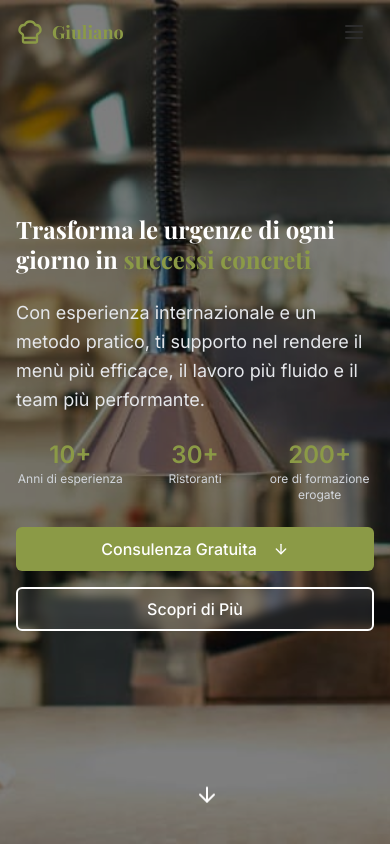
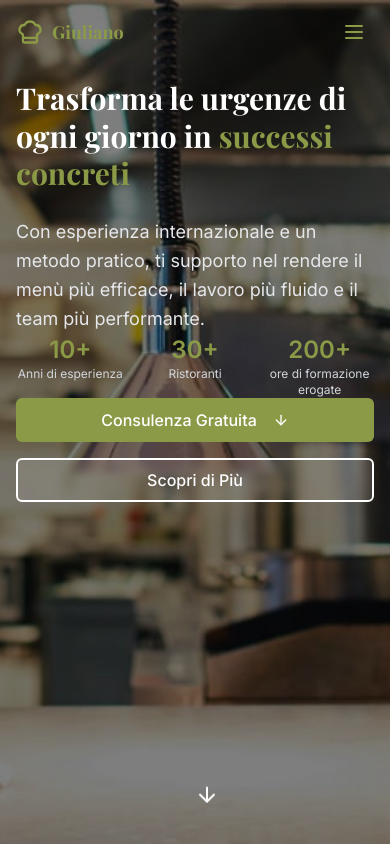
Before and after one commit to poma-protocol/giuliano-site, a React (Vite) app: page / in a window 390 px wide. Shown: the top 844 px of the page. Built offline with nearby package versions, Linux system fonts and the light colour scheme.

Commit message:
feat: ui changes

```diff
--- a/src/components/HeroSection.tsx
+++ b/src/components/HeroSection.tsx
@@ -11,7 +11,7 @@ export const HeroSection = () => {
   };
 
   return (
-    <section id="home" className="relative min-h-screen flex items-center overflow-hidden">
+    <section id="home" className="relative min-h-screen flex py-20 sm:items-center justify-center bg-cover bg-center" style={{ backgroundImage: 'url(/background.jpeg)' }}>
       {/* Background Image */}
       <div
         className="absolute inset-0 z-0"
@@ -25,12 +25,12 @@ export const HeroSection = () => {
         <div className="absolute inset-0 bg-black/50"></div>
       </div>
 
-      <div className="container-max section-padding relative z-10 py-12 md:py-16">
+      <div className="container-max section-padding relative z-10  md:py-16">
         <div className="grid lg:grid-cols-2 gap-8 md:gap-12 items-center">
           {/* Content */}
-          <div className="text-white animate-fade-in space-y-6 md:space-y-8">
+          <div className="text-white animate-fade-in  md:space-y-8">
             <div>
-              <h1 className="text-2xl sm:text-3xl md:text-4xl lg:text-5xl font-playfair font-bold leading-tight mb-6">
+              <h1 className="text-3xl sm:text-3xl md:text-4xl lg:text-5xl font-playfair font-bold leading-tight mb-6">
                 Trasforma le urgenze di ogni giorno in
                 <span className="text-chef-olive drop-shadow-lg"> successi concreti</span>
               </h1>
--- a/src/components/Navigation.tsx
+++ b/src/components/Navigation.tsx
@@ -79,7 +79,7 @@ export const Navigation = () => {
             {isMobileMenuOpen ? (
               <X className="h-6 w-6 text-chef-charcoal" />
             ) : (
-              <Menu className="h-6 w-6 text-chef-charcoal" />
+              <Menu className="h-6 w-6 text-chef-olive" />
             )}
           </button>
         </div>
```
